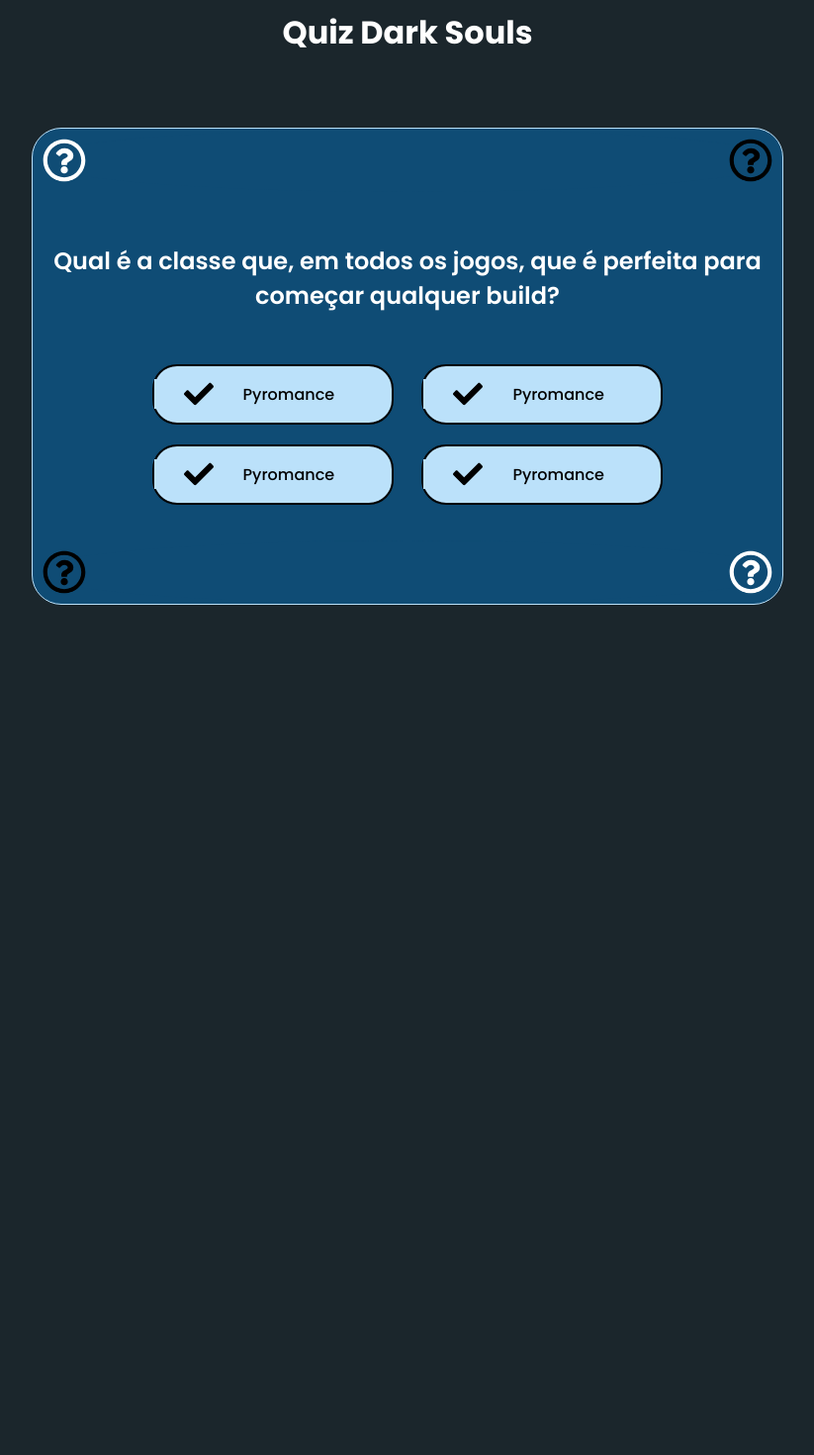
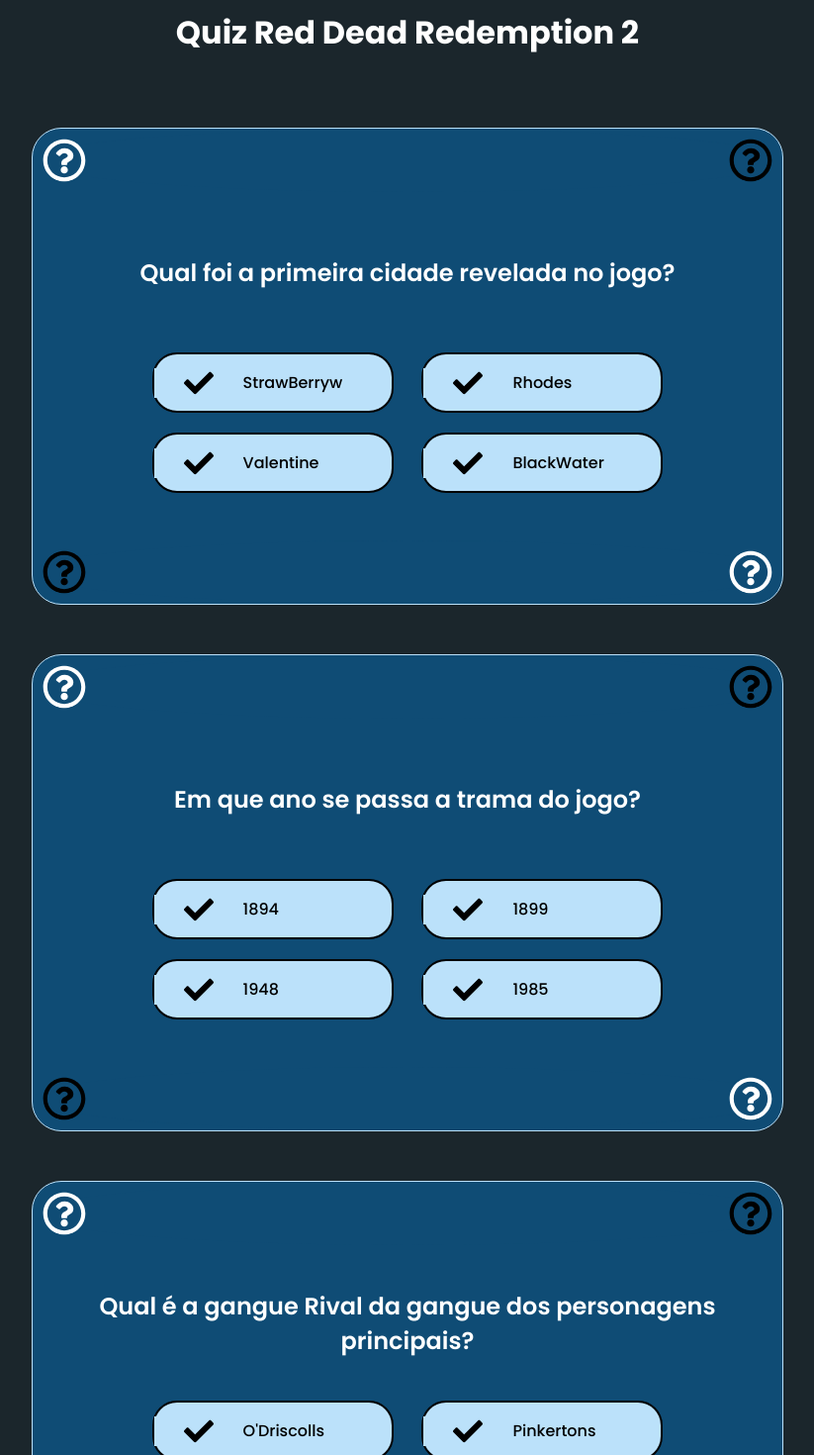
Before and after one commit to ufjf-dcc207/ufjf-dcc207-2024-3-a-trb1-MatheusRM1, a React (Vite) app: page / in a window 1280 px wide. Shown: the part 20-1490 px from the top of the page at 99% size, without its empty margins (228-1051 px from the left). Before the commit the page ends 800 px from the top, so only its background shows below. Built offline with nearby package versions, Linux system fonts and the light colour scheme.

Commit message:
coloca os dados e implementa o map

```diff
--- a/src/Alternativa.tsx
+++ b/src/Alternativa.tsx
@@ -1,17 +1,16 @@
-import './Alternativa.css'
+import "./Alternativa.css";
 import { FaCheck } from "react-icons/fa";
 
+interface AlternativaProps {
+  resposta: string;
+  certo?: boolean;
+}
 
-
-export default function Alternativa(){
-    return(
-        <div className='bloquinho'>
-            <FaCheck className='iconA' size={28}/>
-            <p className='texto'>
-                Pyromance
-            </p>
-        </div>
-
-
-    )
+export default function Alternativa({ resposta }: AlternativaProps) {
+  return (
+    <div className="bloquinho">
+      <FaCheck className="iconA" size={28} />
+      <p className="texto">{resposta}</p>
+    </div>
+  );
 }
--- a/src/App.tsx
+++ b/src/App.tsx
@@ -1,13 +1,19 @@
-import './App.css'
-import Bloco from './Bloco'
+import Alternativa from "./Alternativa";
+import "./App.css";
+import Questoes from "./assets/dados";
+import Bloco from "./Bloco";
 
 export default function App() {
   return (
-    <div className='app'>
-      <h1 className='titulo'>
-        Quiz Dark Souls
-      </h1>
-      <Bloco/>
+    <div className="app">
+      <h1 className="titulo">Quiz Red Dead Redemption 2</h1>
+      {Questoes.map((questao) => (
+        <Bloco key={questao[0]} pergunta={questao[0]}>
+        {questao[1].map((alter) => (
+          <Alternativa key={alter[0]} resposta={alter[0]} certo={alter[1]}/>
+        ))}
+        </Bloco>
+      ))}
     </div>
-  )
+  );
 }
--- a/src/Bloco.tsx
+++ b/src/Bloco.tsx
@@ -1,8 +1,15 @@
+import { ReactNode } from "react";
 import Alternativa from "./Alternativa";
 import "./Bloco.css";
 import { FaRegQuestionCircle } from "react-icons/fa";
 
-export default function Bloco() {
+interface QuestaoProps{
+  pergunta: string,
+  children?: ReactNode,
+}
+
+
+export default function Bloco({pergunta, children} : QuestaoProps) {
   return (
     <div className="container">
       <div className="bloco">
@@ -12,16 +19,11 @@
         </div>
         <div className="sessaoPergunta">
           <h1 className="pergunta">
-            Qual é a classe que, em todos os jogos, que é perfeita para começar
-            qualquer build?
+            {pergunta}
           </h1>
         </div>
         <div className="alternativas">
-            <Alternativa/>
-            <Alternativa/>
-            <Alternativa/>
-            <Alternativa/>
-
+            {children}
         </div>
         <div className="bordas">
           <FaRegQuestionCircle size={44} className="icon" color="black" />
--- /dev/null
+++ b/src/assets/dados.ts
@@ -0,0 +1,51 @@
+type BlocoTuplaType = [string, AlternativasTuplaType[]];
+type AlternativasTuplaType = [string, boolean];
+
+const Questoes: BlocoTuplaType[] = [
+  [
+    " Qual foi a primeira cidade revelada no jogo? ",
+    [
+        ["StrawBerryw" ,false],
+        ["Rhodes" ,false],
+        ["Valentine" ,true],
+        ["BlackWater" ,false],
+    ]
+  ],
+  [
+    " Em que ano se passa a trama do jogo? ",
+    [
+        ["1894" ,false],
+        ["1899" ,true],
+        ["1948" ,false],
+        ["1985" ,false],
+    ]
+  ],
+  [
+    "Qual é a gangue Rival da gangue dos personagens principais? ",
+    [
+        ["O'Driscolls" ,true],
+        ["Pinkertons" ,false],
+        ["Saqueadores de Lemoyne" ,false],
+    ]
+  ],
+  [
+    "Qual é a classe que, em todos os jogos, que é perfeita para começar qualquer build?",
+    [
+        ["StrawBerry" ,false],
+        ["Rhodes" ,false],
+        ["Valentine" ,true],
+        ["BlackWater" ,false],
+    ]
+  ],
+  [
+    "Quem é o lider da gangue aliada no jogo?",
+    [
+        ["Dutch Van Der Linde" ,true],
+        ["Micah Bell" , false],
+        ["Colm O'Driscoll" ,false],
+        ["Angelo Bronte" ,false],
+    ]
+  ],
+];
+
+export default Questoes;
```
